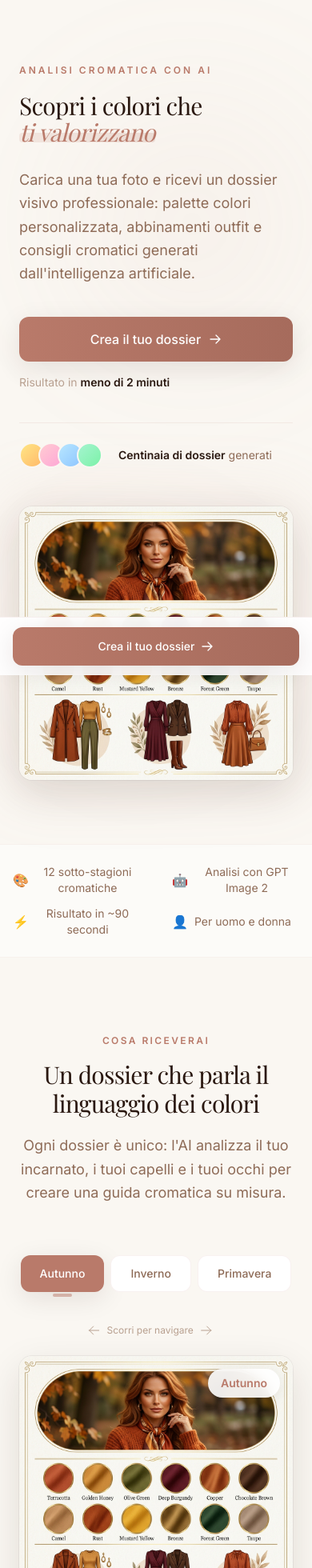
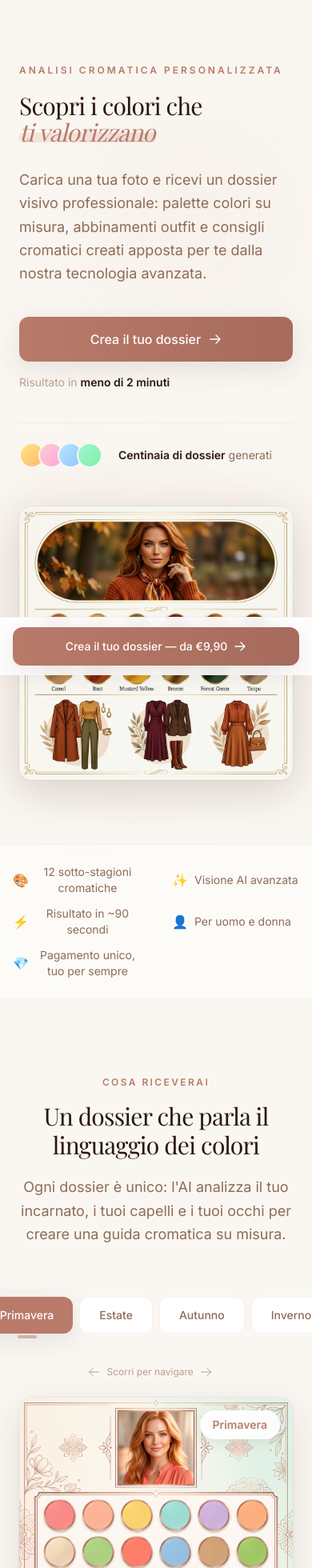
Before and after one commit to skywalker76/armocromia-mvp, a Next.js app: page / in a window 390 px wide. Shown: the top 1960 px of the page at 80% size. Built offline with nearby package versions, Linux system fonts and the light colour scheme; a web font is replaced by a local one.

Commit message:
polish: refine copy, add Estate season, enhance footer and mobile CTA

```diff
--- a/src/app/(marketing)/page.tsx
+++ b/src/app/(marketing)/page.tsx
@@ -46,7 +46,7 @@ export default function HomePage() {
           {/* Left — Copy */}
           <div className="relative z-10 animate-fade-in">
             <p className="mb-5 text-xs font-semibold tracking-[0.25em] uppercase text-accent">
-              Analisi cromatica con AI
+              Analisi cromatica personalizzata
             </p>
 
             <h1 className="font-serif text-3xl leading-[1.1] tracking-tight text-ink sm:text-4xl lg:text-6xl">
@@ -63,8 +63,8 @@ export default function HomePage() {
 
             <p className="mt-7 max-w-lg text-lg leading-relaxed text-muted">
               Carica una tua foto e ricevi un dossier visivo professionale:
-              palette colori personalizzata, abbinamenti outfit e consigli
-              cromatici generati dall&apos;intelligenza artificiale.
+              palette colori su misura, abbinamenti outfit e consigli cromatici
+              creati apposta per te dalla nostra tecnologia avanzata.
             </p>
 
             {/* CTA group */}
@@ -151,12 +151,13 @@ export default function HomePage() {
           TRUST BAR — Credibilità
          ═══════════════════════════════════════════════ */}
       <section className="border-y border-accent/8 bg-white/50 px-4 sm:px-6 py-6 sm:py-8">
-        <div className="mx-auto grid max-w-4xl grid-cols-2 sm:flex sm:flex-wrap items-center justify-center gap-x-10 gap-y-3 sm:gap-y-4 text-center text-sm text-muted">
+        <div className="mx-auto grid max-w-5xl grid-cols-2 sm:flex sm:flex-wrap items-center justify-center gap-x-10 gap-y-3 sm:gap-y-4 text-center text-sm text-muted">
           {[
             { icon: "🎨", text: "12 sotto-stagioni cromatiche" },
-            { icon: "🤖", text: "Analisi con GPT Image 2" },
+            { icon: "✨", text: "Visione AI avanzata" },
             { icon: "⚡", text: "Risultato in ~90 secondi" },
             { icon: "👤", text: "Per uomo e donna" },
+            { icon: "💎", text: "Pagamento unico, tuo per sempre" },
           ].map((item) => (
             <div key={item.text} className="flex items-center gap-2">
               <span className="text-base">{item.icon}</span>
@@ -369,7 +370,7 @@ export default function HomePage() {
               </svg>
             </a>
             <p className="text-sm text-muted-light">
-              Nessun abbonamento. Un pagamento unico.
+              Nessun abbonamento · Un pagamento unico · Soddisfatti o rimborsati
             </p>
           </div>
 
@@ -401,14 +402,23 @@ export default function HomePage() {
           FOOTER
          ═══════════════════════════════════════════════ */}
       <footer className="border-t border-accent/8 px-6 py-12">
-        <div className="mx-auto max-w-5xl text-center">
-          <p className="font-serif text-lg text-ink">Armocromia</p>
-          <p className="mt-1 text-xs text-muted-light">
-            Powered by Antigravity
-          </p>
-          <p className="mt-4 text-xs text-muted-light/60">
-            &copy; {new Date().getFullYear()} — Tutti i diritti riservati
-          </p>
+        <div className="mx-auto max-w-5xl">
+          <div className="flex flex-col items-center gap-4">
+            <p className="font-serif text-lg text-ink">Armocromia</p>
+            <p className="text-xs text-muted-light">
+              Powered by Antigravity
+            </p>
+            <div className="flex flex-wrap items-center justify-center gap-4 text-xs text-muted-light/80">
+              <a href="/privacy" className="hover:text-accent transition-colors">Privacy Policy</a>
+              <span className="hidden sm:inline">·</span>
+              <a href="/terms" className="hover:text-accent transition-colors">Termini di Servizio</a>
+              <span className="hidden sm:inline">·</span>
+              <a href="mailto:info@antigravity.dev" className="hover:text-accent transition-colors">Contatti</a>
+            </div>
+            <p className="mt-2 text-xs text-muted-light/50">
+              &copy; {new Date().getFullYear()} Antigravity — Tutti i diritti riservati
+            </p>
+          </div>
         </div>
       </footer>
       {/* ═══════════════════════════════════════════════
@@ -419,7 +429,7 @@ export default function HomePage() {
           href="/auth/login"
           className="flex w-full items-center justify-center gap-2 rounded-xl bg-gradient-to-r from-accent to-accent-hover px-6 py-3.5 text-sm font-medium text-white shadow-lg active:scale-[0.98] transition-transform"
         >
-          Crea il tuo dossier
+          Crea il tuo dossier — da €9,90
           <svg className="h-4 w-4" fill="none" viewBox="0 0 24 24" strokeWidth={2} stroke="currentColor">
             <path strokeLinecap="round" strokeLinejoin="round" d="M13.5 4.5 21 12m0 0-7.5 7.5M21 12H3" />
           </svg>
--- a/src/components/marketing/DossierShowcase.tsx
+++ b/src/components/marketing/DossierShowcase.tsx
@@ -21,6 +21,22 @@ interface DemoSeason {
 
 const DEMO_SEASONS: DemoSeason[] = [
   {
+    id: "spring",
+    name: "Primavera",
+    subtitle: "Luminosità e freschezza",
+    image: "/demo/dossier-spring.png",
+    palette: ["#FF7F7F", "#FFDAB9", "#E6E6FA", "#98FB98", "#FFD700", "#40E0D0", "#FFC0CB", "#F0E68C"],
+    features: ["Palette fresca e vivace", "Oro giallo e rosa", "Outfit in corallo e pesca"],
+  },
+  {
+    id: "summer",
+    name: "Estate",
+    subtitle: "Delicata, fredda e smorzata",
+    image: "/demo/dossier-summer.png",
+    palette: ["#B0C4DE", "#DDA0DD", "#C0C0C0", "#E6E6FA", "#778899", "#87CEEB", "#D8BFD8", "#A9A9C8"],
+    features: ["Palette soft e polverosa", "Argento e oro bianco", "Outfit in lavanda e grigio perla"],
+  },
+  {
     id: "autumn",
     name: "Autunno",
     subtitle: "Tonalità calde e avvolgenti",
@@ -35,14 +51,6 @@ const DEMO_SEASONS: DemoSeason[] = [
     image: "/demo/dossier-winter.png",
     palette: ["#1B365D", "#2C2C2C", "#4A0E4E", "#0B3D2E", "#87CEEB", "#C0C0C0", "#2F4F4F", "#191970"],
     features: ["Palette fredda e brillante", "Argento e platino", "Outfit in blu e nero puro"],
-  },
-  {
-    id: "spring",
-    name: "Primavera",
-    subtitle: "Luminosità e freschezza",
-    image: "/demo/dossier-spring.png",
-    palette: ["#FF7F7F", "#FFDAB9", "#E6E6FA", "#98FB98", "#FFD700", "#40E0D0", "#FFC0CB", "#F0E68C"],
-    features: ["Palette fresca e vivace", "Oro giallo e rosa", "Outfit in corallo e pesca"],
   },
 ];
 
--- a/src/components/marketing/HowItWorks.tsx
+++ b/src/components/marketing/HowItWorks.tsx
@@ -23,7 +23,7 @@ const STEPS = [
     number: "02",
     title: "L'AI analizza i tuoi colori",
     description:
-      "In circa 90 secondi, GPT Image 2 analizza sottotono, valore, intensità e contrasto per classificarti in una delle 12 sotto-stagioni cromatiche.",
+      "In circa 90 secondi, la nostra tecnologia di visione avanzata analizza sottotono, valore, intensità e contrasto per classificarti in una delle 12 sotto-stagioni cromatiche.",
     tip: "Analisi automatica, senza attese",
     icon: (
       <svg className="h-6 w-6" fill="none" viewBox="0 0 24 24" strokeWidth={1.5} stroke="currentColor">
```
Also changed, not shown: public/demo/dossier-summer.png (added).
